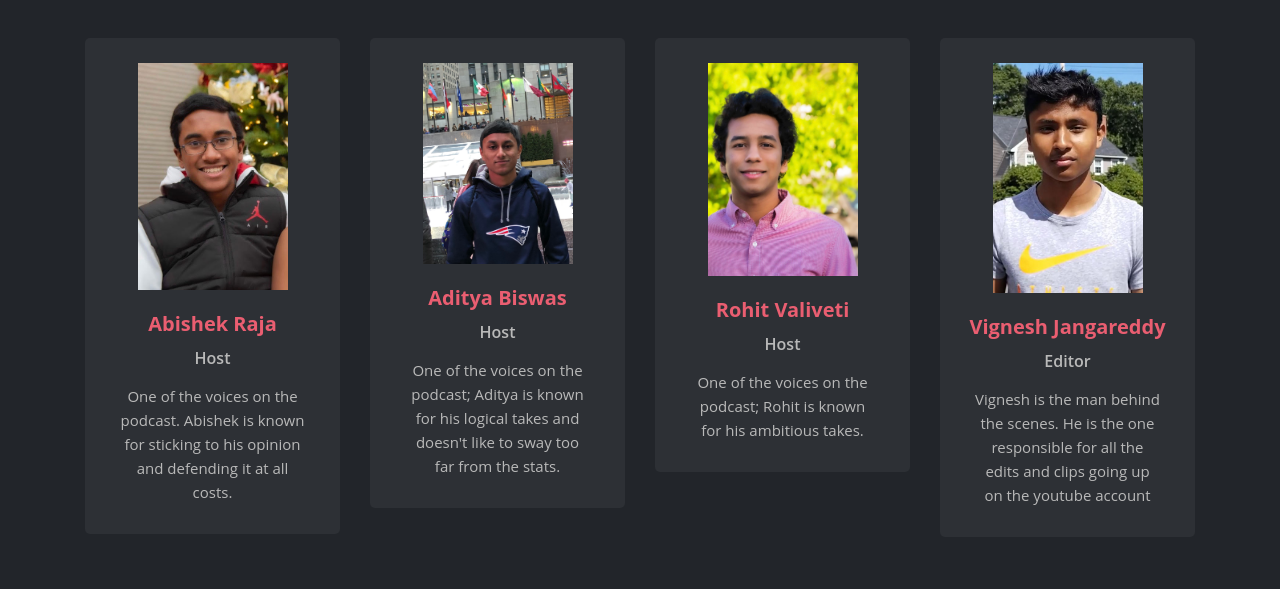
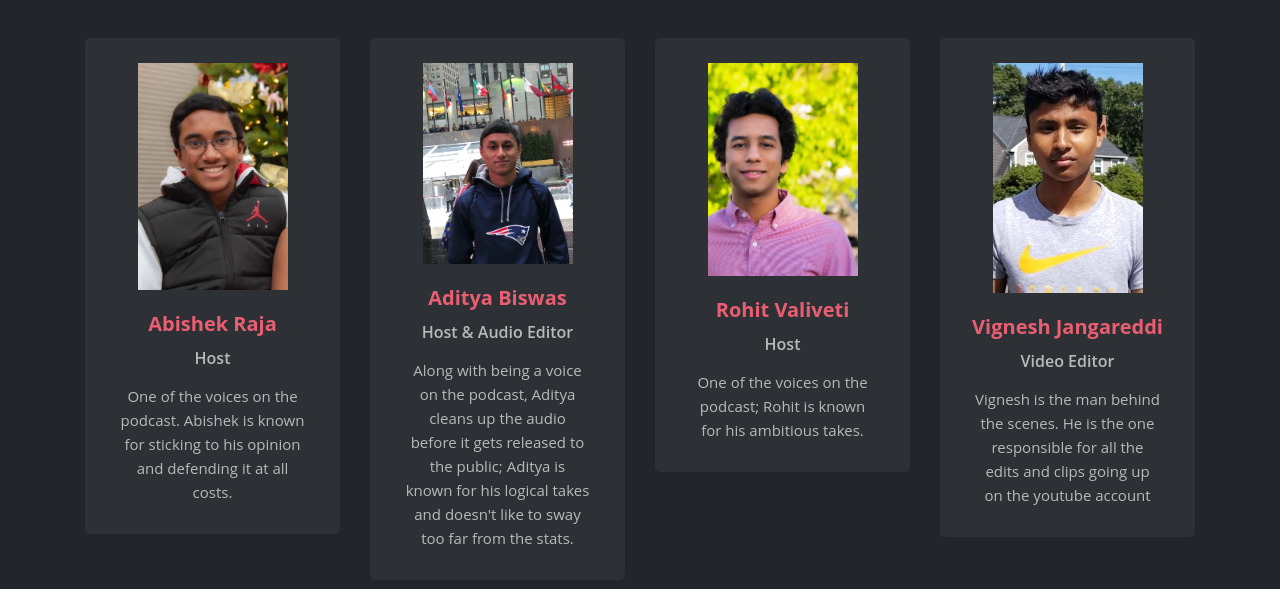
Before and after one commit to tcspodcast/Podcast-Website, a plain HTML site: page about.html in a window 1280 px wide. Shown: the part 211-800 px from the top of the page. Drawn offline with Linux system fonts and the light colour scheme.

Commit message:
Update about.html
Typo Tweak

```diff
--- a/about.html
+++ b/about.html
@@ -35,8 +35,8 @@
   	 	  	  <div class="box">
   	 	  	  	  <img src="./images/adityaabout.jpg" alt="team img" />
   	 	  	  	  <h4>Aditya Biswas</h4>
-  	 	  	  	  <h5>Host</h5>
-  	 	  	  	  <p>One of the voices on the podcast; Aditya is known for his logical takes and doesn't like to sway too far from the stats. </p>
+  	 	  	  	  <h5>Host & Audio Editor</h5>
+  	 	  	  	  <p>Along with being a voice on the podcast, Aditya cleans up the audio before it gets released to the public; Aditya is known for his logical takes and doesn't like to sway too far from the stats. </p>
   	 	  	  </div>
   	 	  </div>
   	 	  <div class="card">
@@ -50,8 +50,8 @@
   	 	  <div class="card">
   	 	  	  <div class="box">
   	 	  	  	  <img src="./images/vig.jpg" alt="team img" />
-  	 	  	  	  <h4>Vignesh Jangareddy</h4>
-  	 	  	  	  <h5>Editor</h5>
+  	 	  	  	  <h4>Vignesh Jangareddi</h4>
+  	 	  	  	  <h5>Video Editor</h5>
   	 	  	  	  <p>Vignesh is the man behind the scenes. He is the one responsible for all the edits and clips going up on the youtube account</p>
   	 	  	  </div>
   	 	  </div>
```
